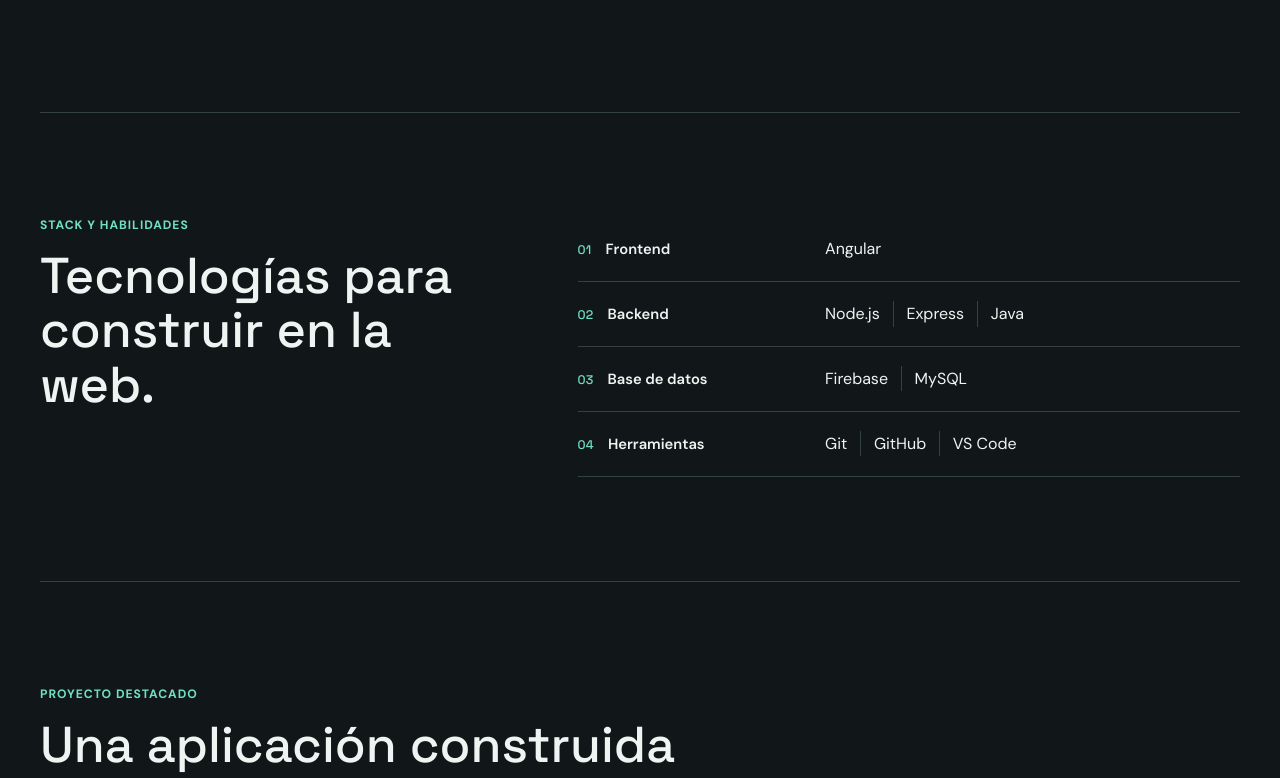
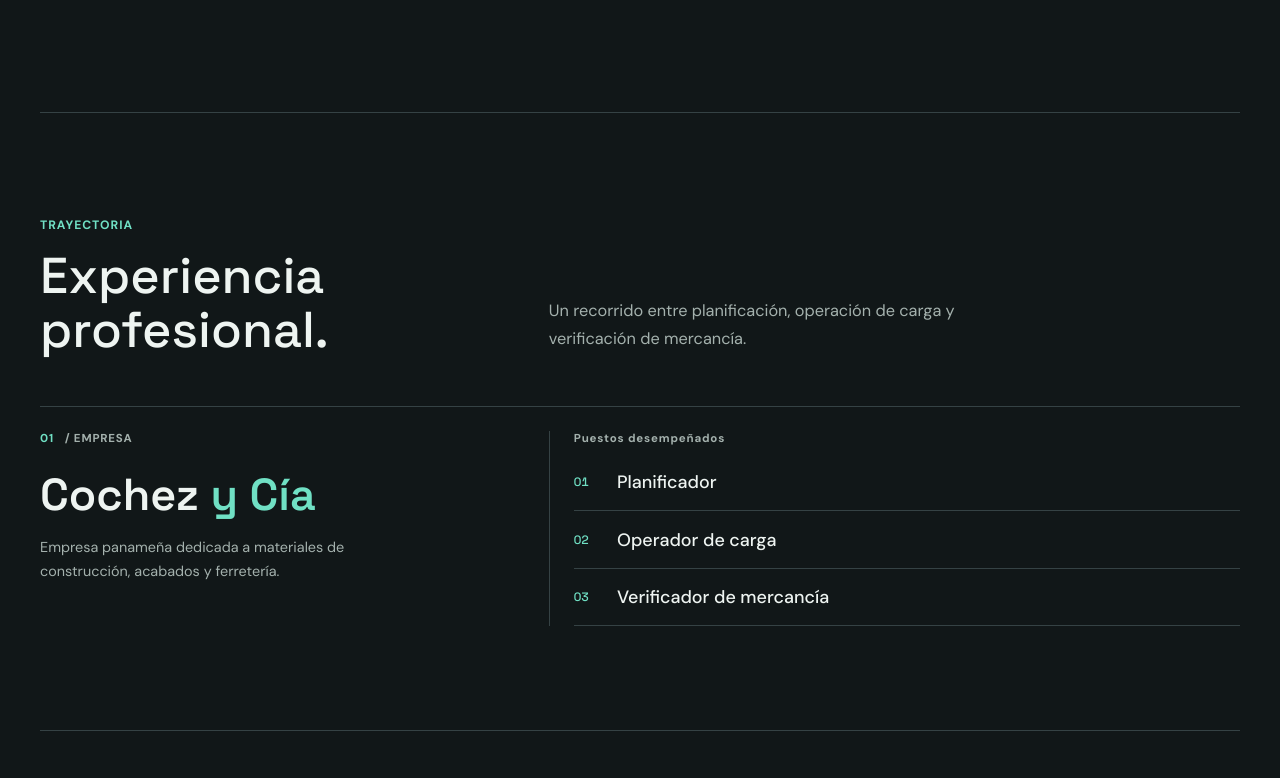
Before and after one commit to Enrialex-26/Mi-portafolio, an Angular app: page / in a window 1280 px wide. Shown: the part 1076-1854 px from the top of the page. Built offline with nearby package versions, Linux system fonts and the light colour scheme.

Commit message:
feat: agregar experiencia profesional

```diff
--- a/src/app/app.html
+++ b/src/app/app.html
@@ -4,6 +4,8 @@
   <app-hero />
 
   <app-about appRevealOnScroll />
+
+  <app-experience appRevealOnScroll />
 
   <app-skills appRevealOnScroll />
 
--- a/src/app/app.ts
+++ b/src/app/app.ts
@@ -2,6 +2,7 @@
 import { RevealOnScroll } from './directives/reveal-on-scroll.directive';
 import { About } from './components/about/about';
 import { Contact } from './components/contact/contact';
+import { Experience } from './components/experience/experience';
 import { Footer } from './components/footer/footer';
 import { Hero } from './components/hero/hero';
 import { Navbar } from './components/navbar/navbar';
@@ -9,7 +10,7 @@
 import { Skills } from './components/skills/skills';
 
 @Component({
-  imports: [About, Contact, Footer, Hero, Navbar, Projects, RevealOnScroll, Skills],
+  imports: [About, Contact, Experience, Footer, Hero, Navbar, Projects, RevealOnScroll, Skills],
   selector: 'app-root',
   styleUrl: './app.css',
   templateUrl: './app.html',
--- /dev/null
+++ b/src/app/components/experience/experience.css
@@ -0,0 +1,163 @@
+:host {
+	display: block;
+}
+
+.experience-section {
+	width: min(var(--content-width), calc(100% - 3rem));
+	margin: 0 auto;
+	padding: 6.5rem 0;
+	border-top: 1px solid var(--color-line);
+}
+
+.experience-heading {
+	display: grid;
+	grid-template-columns: minmax(0, 0.8fr) minmax(0, 1.2fr);
+	align-items: end;
+	gap: 3rem;
+	margin-bottom: 3rem;
+}
+
+.eyebrow {
+	margin: 0 0 1rem;
+	color: var(--color-accent);
+	font-size: 0.76rem;
+	font-weight: 700;
+	letter-spacing: 0.08em;
+	text-transform: uppercase;
+}
+
+.experience-heading h2 {
+	max-width: 430px;
+	margin: 0;
+	color: var(--color-text);
+	font-family: 'Space Grotesk', sans-serif;
+	font-size: 3.15rem;
+	font-weight: 500;
+	line-height: 1.08;
+}
+
+.experience-heading > p {
+	max-width: 480px;
+	margin: 0 0 0.3rem;
+	color: var(--color-muted);
+	font-size: 1.02rem;
+	line-height: 1.7;
+}
+
+.experience-entry {
+	display: grid;
+	grid-template-columns: minmax(0, 0.8fr) minmax(0, 1.2fr);
+	gap: 3rem;
+	padding-top: 1.5rem;
+	border-top: 1px solid var(--color-line);
+}
+
+.experience-index,
+.experience-label {
+	margin: 0;
+	color: var(--color-accent);
+	font-size: 0.72rem;
+	font-weight: 700;
+	letter-spacing: 0.07em;
+}
+
+.experience-index span {
+	margin-left: 0.45rem;
+	color: var(--color-muted);
+}
+
+.experience-company h3 {
+	margin: 1.6rem 0 0;
+	color: var(--color-text);
+	font-family: 'Space Grotesk', sans-serif;
+	font-size: 2.8rem;
+	font-weight: 600;
+	line-height: 1.05;
+}
+
+.experience-company h3 span {
+	color: var(--color-accent);
+}
+
+.experience-industry {
+	max-width: 340px;
+	margin: 1.1rem 0 0;
+	color: var(--color-muted);
+	font-size: 0.9rem;
+	line-height: 1.65;
+}
+
+.experience-positions {
+	padding-left: 1.5rem;
+	border-left: 1px solid var(--color-line);
+}
+
+.experience-label {
+	margin-bottom: 0.5rem;
+	color: var(--color-muted);
+}
+
+.experience-positions ol {
+	padding: 0;
+	margin: 0;
+	list-style: none;
+}
+
+.experience-positions li {
+	display: grid;
+	grid-template-columns: 2.2rem minmax(0, 1fr);
+	align-items: center;
+	gap: 0.5rem;
+	min-height: 3.6rem;
+	border-bottom: 1px solid var(--color-line);
+	color: var(--color-text);
+	font-size: 1.12rem;
+	font-weight: 500;
+}
+
+.experience-positions li span:first-child {
+	color: var(--color-accent);
+	font-family: 'Space Grotesk', sans-serif;
+	font-size: 0.76rem;
+	font-variant-numeric: tabular-nums;
+}
+
+@media (max-width: 820px) {
+	.experience-heading,
+	.experience-entry {
+		gap: 2rem;
+	}
+
+	.experience-heading h2 {
+		font-size: 2.6rem;
+	}
+}
+
+@media (max-width: 680px) {
+	.experience-section {
+		padding: 4.5rem 0;
+	}
+
+	.experience-heading,
+	.experience-entry {
+		grid-template-columns: minmax(0, 1fr);
+	}
+
+	.experience-heading {
+		gap: 1rem;
+		margin-bottom: 2rem;
+	}
+
+	.experience-heading h2 {
+		font-size: 2.35rem;
+	}
+
+	.experience-company h3 {
+		margin-top: 0.9rem;
+		font-size: 2.35rem;
+	}
+
+	.experience-positions {
+		padding-left: 1rem;
+	}
+}
--- /dev/null
+++ b/src/app/components/experience/experience.html
@@ -0,0 +1,28 @@
+<section id="experiencia" class="experience-section" aria-labelledby="experience-title">
+	<div class="experience-heading">
+		<div>
+			<p class="eyebrow">Trayectoria</p>
+			<h2 id="experience-title">Experiencia profesional.</h2>
+		</div>
+		<p>Un recorrido entre planificación, operación de carga y verificación de mercancía.</p>
+	</div>
+
+	<article class="experience-entry">
+		<div class="experience-company">
+			<p class="experience-index">01 <span>/ EMPRESA</span></p>
+			<h3>Cochez <span>y Cía</span></h3>
+			<p class="experience-industry">
+				Empresa panameña dedicada a materiales de construcción, acabados y ferretería.
+			</p>
+		</div>
+
+		<div class="experience-positions">
+			<p class="experience-label">Puestos desempeñados</p>
+			<ol>
+				<li><span>01</span><span>Planificador</span></li>
+				<li><span>02</span><span>Operador de carga</span></li>
+				<li><span>03</span><span>Verificador de mercancía</span></li>
+			</ol>
+		</div>
+	</article>
+</section>
--- a/src/app/components/navbar/navbar.html
+++ b/src/app/components/navbar/navbar.html
@@ -17,6 +17,7 @@
 
 		<div id="primary-navigation" class="nav-links" [class.is-open]="menuOpen()">
 			<a href="#sobre-mi" (click)="closeMenu()">Sobre mí</a>
+			<a href="#experiencia" (click)="closeMenu()">Experiencia</a>
 			<a href="#habilidades" (click)="closeMenu()">Habilidades</a>
 			<a href="#proyectos" (click)="closeMenu()">Proyectos</a>
 			<a href="#contacto" (click)="closeMenu()">Contacto</a>
```
Also changed, not shown: src/app/components/experience/experience.ts (added, +9 -0 lines).
